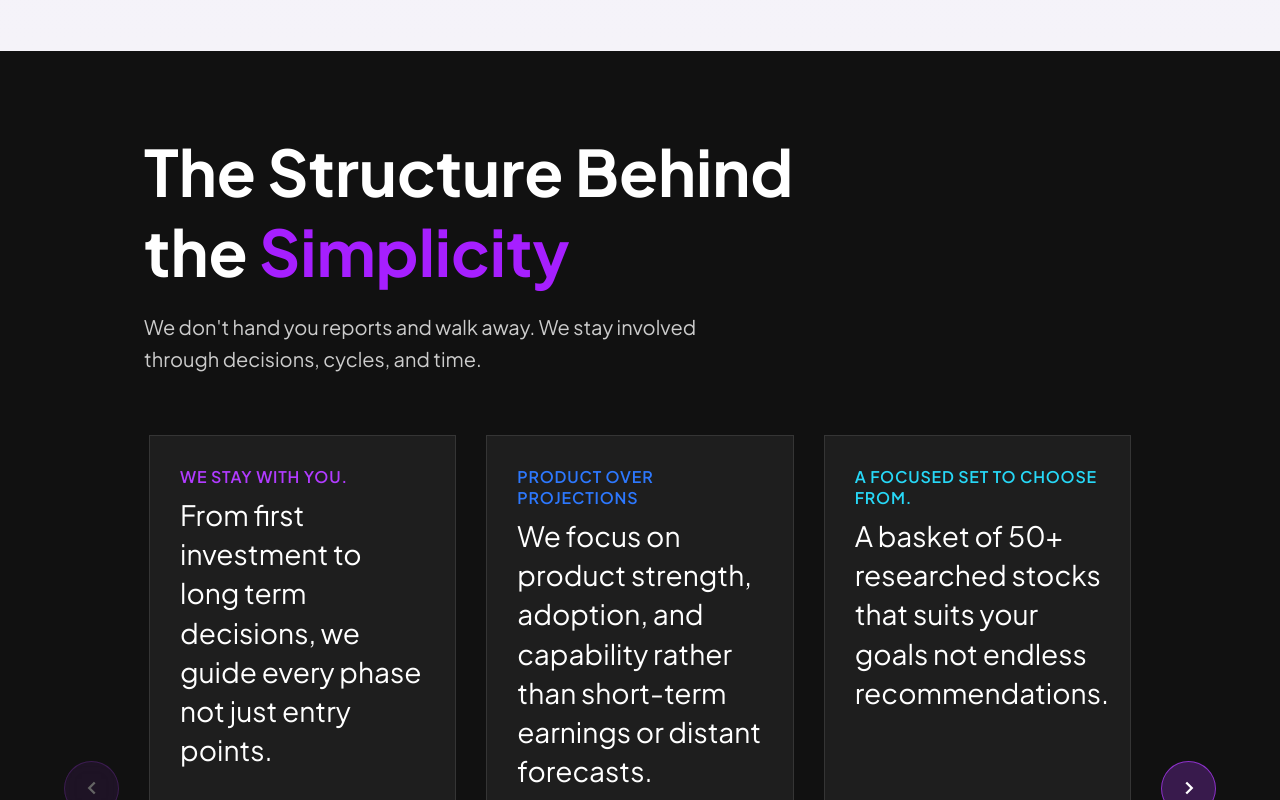
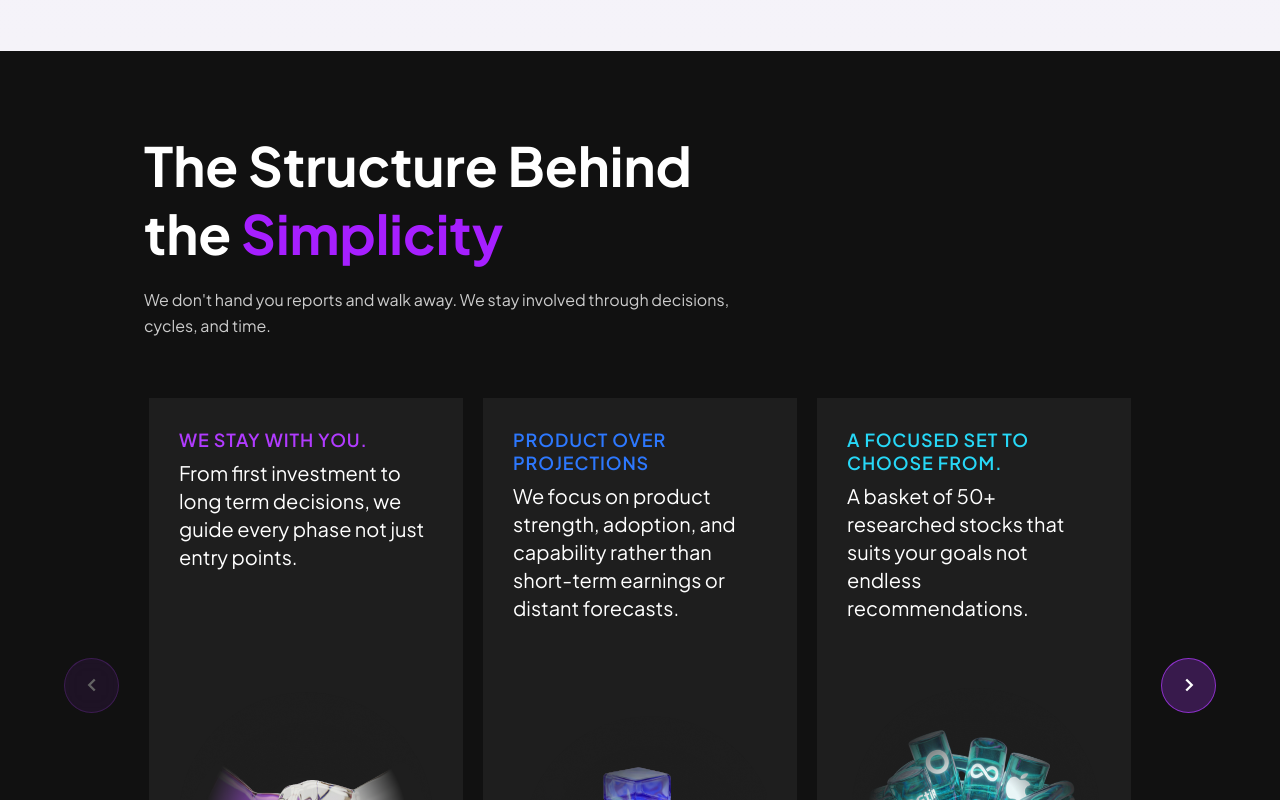
Before and after one commit to WinUdupa/Landing_Page, a React (Vite) app: page / in a window 1280 px wide. Shown: the part 3180-3980 px from the top of the page. Built offline with nearby package versions, Linux system fonts and the light colour scheme.

Commit message:
update card

```diff
--- a/src/styles/FeatureSection.css
+++ b/src/styles/FeatureSection.css
@@ -25,7 +25,7 @@
 .feature-heading {
   padding-left: 80px;
   padding-top: -50px;
-  font-size: clamp(36px, 5vw, 64px);
+  font-size: clamp(36px, 5vw, 54px);
   font-weight: 700;
   margin-bottom: 20px;
 }
@@ -38,7 +38,7 @@
 .feature-sub {
   padding-left: 80px;
   max-width: 700px;
-  font-size: clamp(16px, 2vw, 20px);
+  font-size: clamp(16px, 2vw, 15px);
   color: #ccc;
   margin-bottom: 60px;
   line-height: 1.6;
@@ -92,7 +92,7 @@
 .card-grid {
   display: grid;
   grid-template-columns: repeat(3, 1fr);
-  gap: 30px;
+  gap: 20px;
   flex: 1;
   min-width: 0;
   overflow-x: hidden;
@@ -101,9 +101,8 @@
 /* Card */
 .feature-card {
   position: relative;
-  border: 1px solid rgba(255, 255, 255, 0.1);
   padding: 30px;
-  min-height: 500px;
+  min-height: 300px;
   display: flex;
   flex-direction: column;
   justify-content: flex-start;
@@ -123,7 +122,7 @@
 
 /* Title */
 .card-title {
-  font-size: clamp(14px, 1.5vw, 16px);
+  font-size: clamp(14px, 1.5vw, 18px);
   font-weight: 600;
   color: var(--accent);
   margin-bottom: 8px;
@@ -133,8 +132,8 @@
 
 /* Text */
 .card-text {
-  font-size: clamp(20px, 2.5vw, 28px);
-  font-weight: 500;
+  font-size: clamp(20px, 2.5vw, 20px);
+  font-weight: 300;
   line-height: 1.4;
   margin-bottom: auto;
   flex: 1;
```
